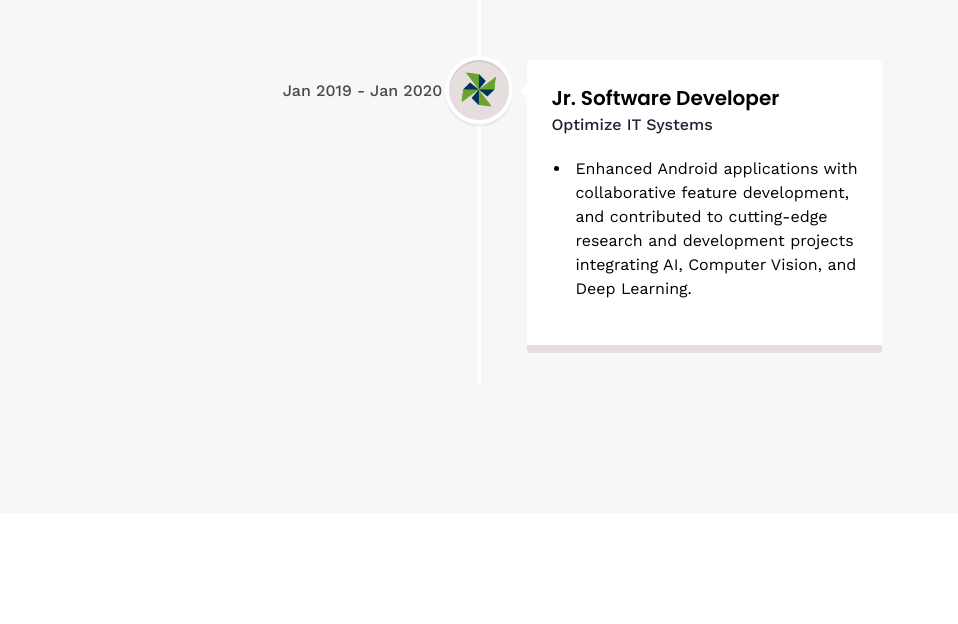
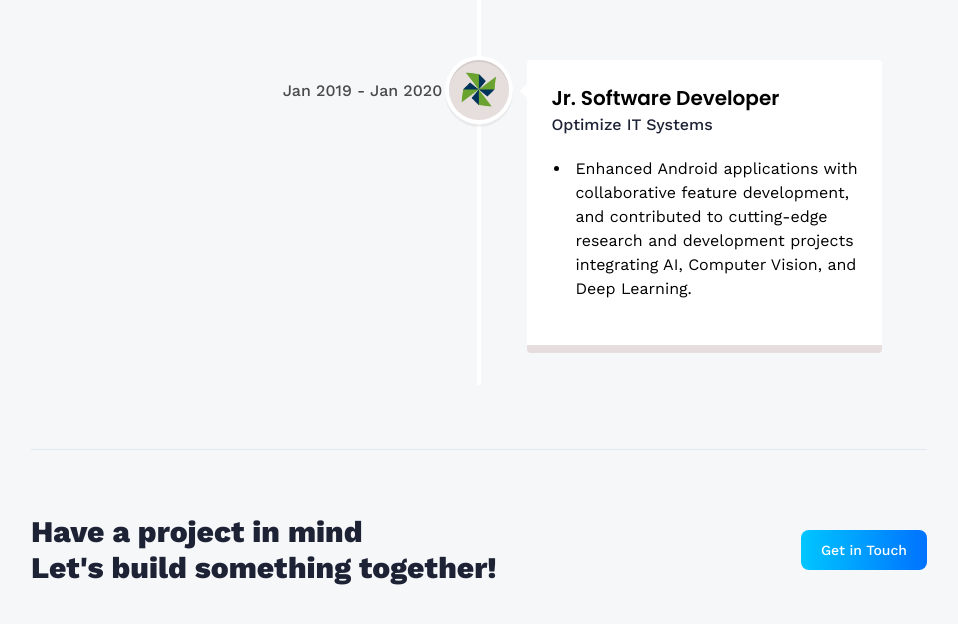
Before and after one commit to leoAshu/portfolio-v3, a React (Vite) app: page /about in a window 1280 px wide. Shown: the part 2325-2949 px from the top of the page, without its empty margins (161-1119 px from the left). Before the commit the page ends 2838 px from the top, so only its background shows below. Built offline with nearby package versions, Linux system fonts and the light colour scheme.

Commit message:
adds call to action section in about page

```diff
--- /dev/null
+++ b/src/components/CTA.jsx
@@ -0,0 +1,17 @@
+import { Link } from 'react-router-dom'
+
+const CTA = () => {
+    return (
+        <section className="cta">
+            <p className="cta-text">
+                Have a project in mind <br className="sm:block hidden" />
+                Let's build something together!
+            </p>
+            <Link to="/contact" className="btn">
+                Get in Touch
+            </Link>
+        </section>
+    )
+}
+
+export default CTA
--- a/src/components/index.js
+++ b/src/components/index.js
@@ -2,5 +2,6 @@ import Loader from './Loader'
 import Navbar from './Navbar'
 import HomeInfo from './HomeInfo'
 import Alert from './Alert'
+import CTA from './CTA'
 
-export { Loader, Navbar, HomeInfo, Alert }
+export { Loader, Navbar, HomeInfo, Alert, CTA }
--- a/src/pages/About.jsx
+++ b/src/pages/About.jsx
@@ -5,6 +5,7 @@ import {
 import 'react-vertical-timeline-component/style.min.css'
 
 import { skills, experiences } from '../constants'
+import { CTA } from '../components'
 
 const About = () => {
     return (
@@ -105,6 +106,9 @@ const About = () => {
                     </VerticalTimeline>
                 </div>
             </div>
+
+            <hr className="border-slate-200" />
+            <CTA />
         </section>
     )
 }
```
